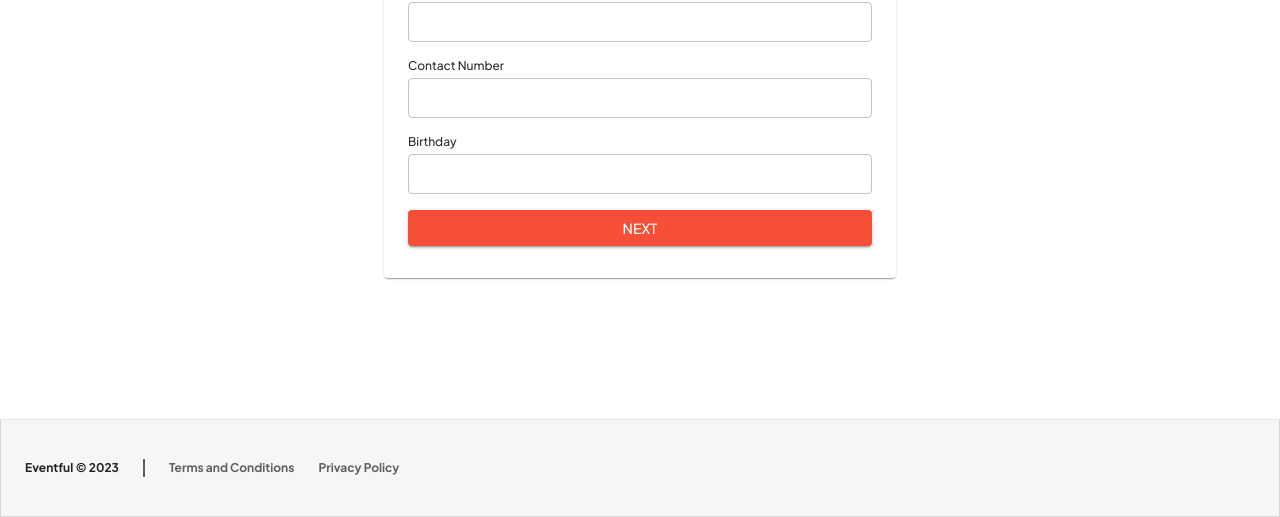
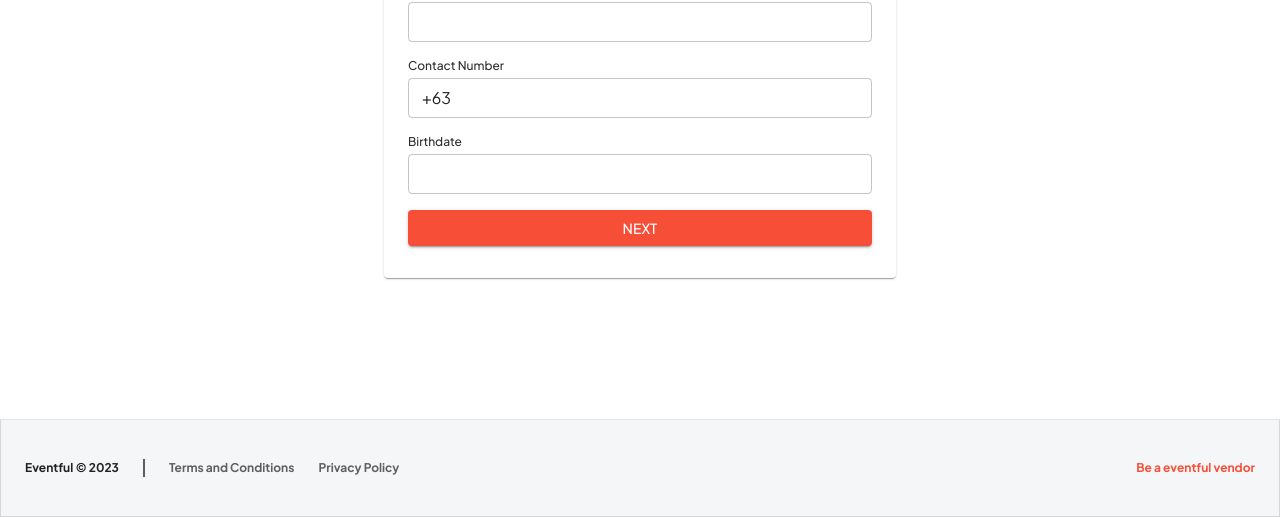
Before and after one commit to eventful-ph/eventful-react, a React (Create React App) app: page / in a window 1280 px wide. Shown: the part 588-1105 px from the top of the page. Built offline with nearby package versions, Linux system fonts and the light colour scheme.

Commit message:
seperated footer, added datepicker

```diff
--- a/package.json
+++ b/package.json
@@ -7,6 +7,7 @@
     "@emotion/styled": "^11.10.5",
     "@mui/icons-material": "^5.11.0",
     "@mui/material": "^5.11.3",
+    "@mui/x-date-pickers": "^5.0.14",
     "@testing-library/jest-dom": "^5.16.5",
     "@testing-library/react": "^13.4.0",
     "@testing-library/user-event": "^13.5.0",
@@ -14,6 +15,7 @@
     "@types/node": "^16.18.11",
     "@types/react": "^18.0.26",
     "@types/react-dom": "^18.0.10",
+    "dayjs": "^1.11.7",
     "react": "^18.2.0",
     "react-dom": "^18.2.0",
     "react-scripts": "5.0.1",
--- /dev/null
+++ b/src/components/Footer/Footer.tsx
@@ -0,0 +1,54 @@
+import { Paper, Typography } from '@mui/material';
+import { Container } from '@mui/system';
+
+export default function Footer() {
+  return (
+    <Paper
+      sx={{
+        borderTop: '1px solid #E4E4E4',
+        backgroundColor: '#F5F6F8',
+      }}
+      component='footer'
+      square
+      variant='outlined'
+    >
+      <Container
+        maxWidth='xl'
+        sx={{
+          width: '100%',
+          display: 'flex',
+          minHeight: '96px',
+          alignItems: 'center',
+        }}
+      >
+        <Typography className='caption-bold' sx={{ marginRight: '24px' }}>
+          Eventful © 2023
+        </Typography>{' '}
+        <div
+          style={{
+            width: 0,
+            height: 16,
+            border: '1px solid #5F5F5F',
+            marginRight: '24px',
+          }}
+        />
+        <Typography
+          className='caption-bold'
+          sx={{ color: '#5F5F5F', marginRight: '24px' }}
+        >
+          Terms and Conditions
+        </Typography>
+        <Typography className='caption-bold' sx={{ color: '#5F5F5F' }}>
+          Privacy Policy
+        </Typography>
+        <Typography
+          color='primary'
+          className='caption-bold'
+          sx={{ marginLeft: 'auto' }}
+        >
+          Be a eventful vendor
+        </Typography>
+      </Container>
+    </Paper>
+  );
+}
--- a/src/components/TextField/Textbox.tsx
+++ b/src/components/TextField/Textbox.tsx
@@ -3,14 +3,29 @@ import React from 'react';
 import './Textbox.css';
 
 type TextboxType = {
-  name: string;
+  label?: string;
+  name?: string;
+  value?: string | Date;
+  onChange?: (v: any) => any;
 };
 
-export default function Textbox({ name, ...props }: TextboxType) {
+export default function Textbox({
+  label,
+  name,
+  value,
+  onChange = () => {},
+  ...props
+}: TextboxType) {
   return (
     <div className='textbox-div'>
-      <Typography className='textbox-label'>{name}</Typography>
-      <TextField variant='outlined' size='small' {...props} />
+      <Typography className='textbox-label'>{label}</Typography>
+      <TextField
+        variant='outlined'
+        size='small'
+        value={value}
+        onChange={(e) => onChange(e?.target?.value)}
+        {...props}
+      />
     </div>
   );
 }
--- a/src/components/VendorScreen.tsx
+++ b/src/components/VendorScreen.tsx
@@ -1,18 +1,26 @@
-import React from 'react';
+import React, { useState } from 'react';
 import {
   Button,
   Card,
   CardContent,
-  Container,
-  Paper,
+  TextField,
   Typography,
 } from '@mui/material';
 
 import './VendorScreen.css';
 import { Stack } from '@mui/system';
 import Textbox from './TextField/Textbox';
+import Footer from './Footer/Footer';
+import { AdapterDayjs } from '@mui/x-date-pickers/AdapterDayjs';
+import { DatePicker, LocalizationProvider } from '@mui/x-date-pickers';
 
 function VendorScreen() {
+  const [formData, setFormData] = useState<any>({
+    firstName: '',
+    lastName: '',
+    contactNo: '+63',
+    birthDate: null,
+  });
   return (
     <>
       <div className='mainVendorDiv'>
@@ -59,10 +67,32 @@ function VendorScreen() {
                   noValidate
                   autoComplete='off'
                 >
-                  <Textbox name='First Name' />
-                  <Textbox name='Last Name' />
-                  <Textbox name='Contact Number' />
-                  <Textbox name='Birthday' />
+                  <Textbox
+                    label='First Name'
+                    value={formData.firstName}
+                    onChange={(v) => setFormData({ ...formData, firstName: v })}
+                  />
+                  <Textbox
+                    label='Last Name'
+                    value={formData.lastName}
+                    onChange={(v) => setFormData({ ...formData, lastName: v })}
+                  />
+                  <Textbox
+                    label='Contact Number'
+                    value={formData.contactNo}
+                    onChange={(v) => setFormData({ ...formData, contactNo: v })}
+                  />
+                  <LocalizationProvider dateAdapter={AdapterDayjs}>
+                    <DatePicker
+                      label='Birthdate'
+                      value={formData.birthDate}
+                      onChange={(v) =>
+                        setFormData({ ...formData, birthDate: v })
+                      }
+                      renderInput={(params: any) => <Textbox {...params} />}
+                    />
+                  </LocalizationProvider>
+
                   <Button variant='contained'>Next</Button>
                 </Stack>
               </div>
@@ -70,47 +100,7 @@ function VendorScreen() {
           </Card>
         </div>
       </div>
-      <Paper
-        sx={{
-          borderTop: '1px solid #E4E4E4',
-          backgroundColor: '#F5F6F8',
-          // display: 'flex',
-        }}
-        component='footer'
-        square
-        variant='outlined'
-      >
-        <Container
-          maxWidth='xl'
-          sx={{
-            width: '100%',
-            display: 'flex',
-            minHeight: '96px',
-            alignItems: 'center',
-          }}
-        >
-          <Typography className='caption-bold' sx={{ marginRight: '24px' }}>
-            Eventful © 2023
-          </Typography>{' '}
-          <div
-            style={{
-              width: 0,
-              height: 16,
-              border: '1px solid #5F5F5F',
-              marginRight: '24px',
-            }}
-          ></div>
-          <Typography
-            className='caption-bold'
-            sx={{ color: '#5F5F5F', marginRight: '24px' }}
-          >
-            Terms and Conditions
-          </Typography>
-          <Typography className='caption-bold' sx={{ color: '#5F5F5F' }}>
-            Privacy Policy
-          </Typography>
-        </Container>
-      </Paper>
+      <Footer />
     </>
   );
 }
```
Also changed, not shown: src/components/Footer/Footer.css (added), 1 other file (tests, documents, lock files or other folders).
